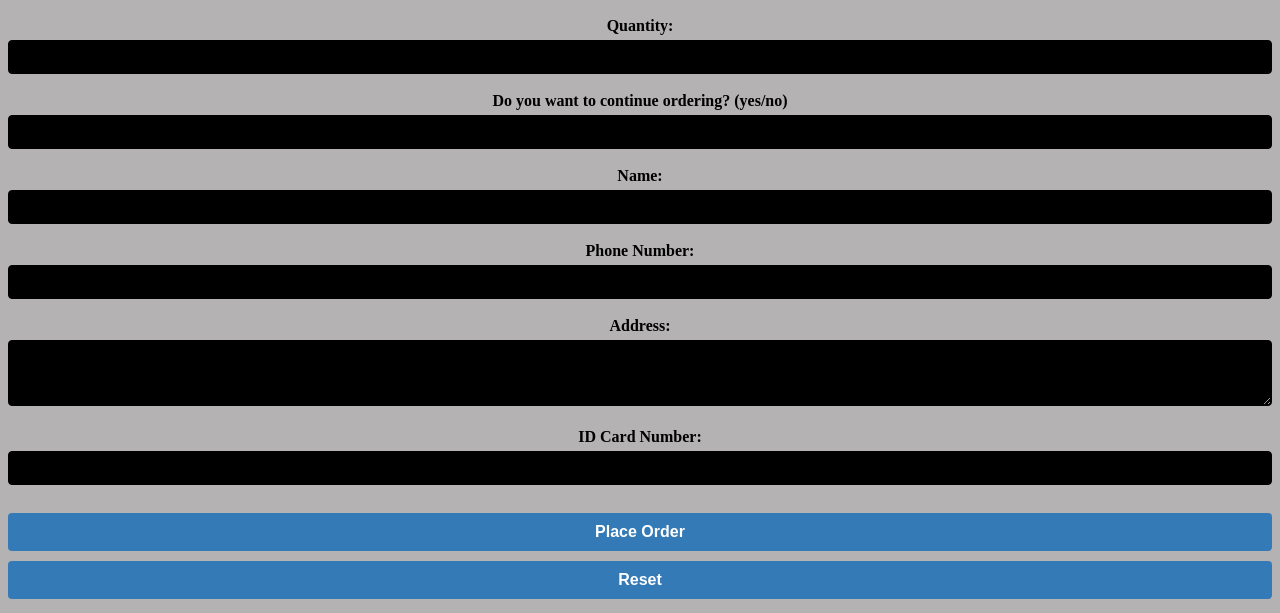
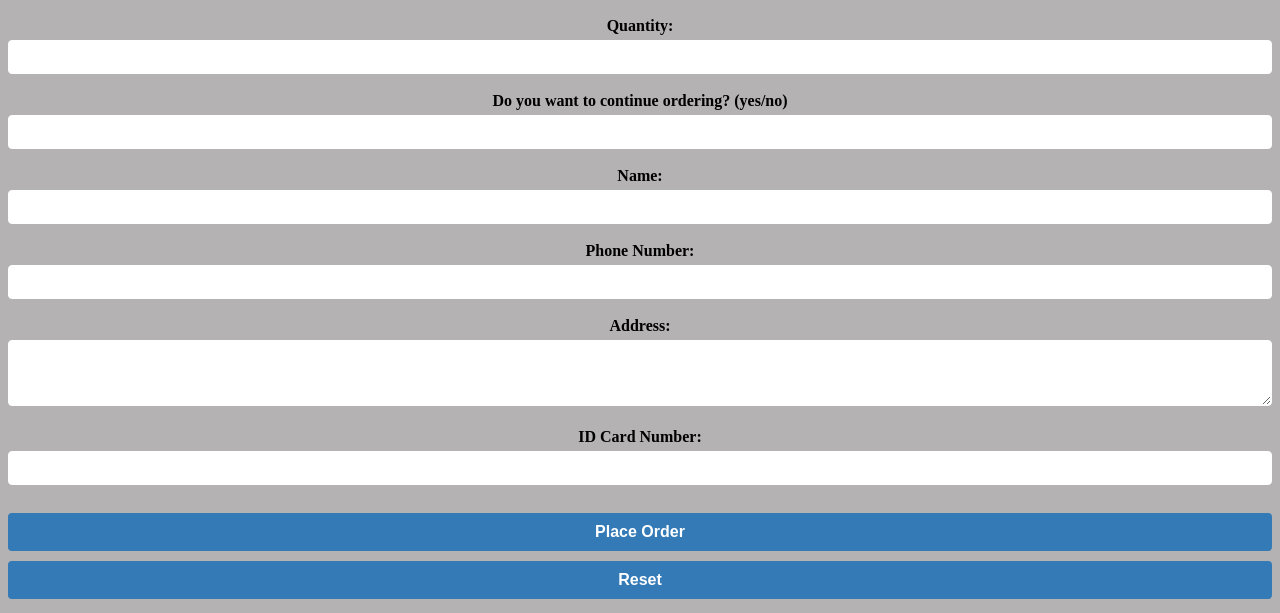
Before and after one commit to Code-Institute-Submissions/Project-The-Liquor-Store, a Flask app: page / in a window 1280 px wide. Shown: the part 187-800 px from the top of the page. Run offline with Flask 3, Linux system fonts and the light colour scheme.

Commit message:
updated input  bar color

```diff
--- a/static/CSS/style.css
+++ b/static/CSS/style.css
@@ -34,13 +34,13 @@ select {
     width: 100%;
     padding: 8px;
     font-size: 14px;
-    border: 1px solid #000;
+    border: 1px solid #fff;
     border-radius: 4px;
     box-sizing: border-box;
-    background-color: #000;
+    background-color: #fff;
     font-weight: bold;
     text-align: center;
-    color: #fdfdfd;
+    color: #000;
 }
 
 select {
```
